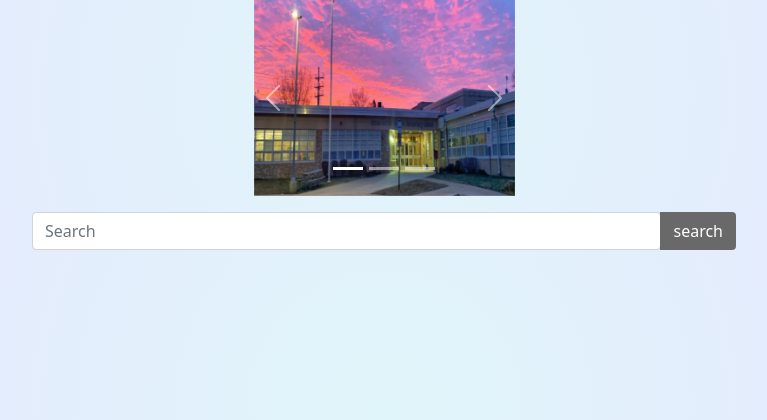
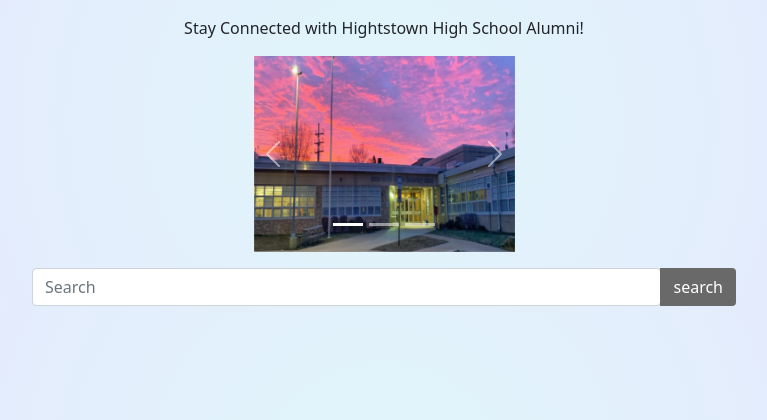
Before and after one commit to ritheshrajasekar/hhsalumniwebsite, a Flask app: page / in a window 1280 px wide. Shown: the part 62-482 px from the top of the page, without its empty margins (256-1023 px from the left). Run offline with Flask 2, Linux system fonts and the light colour scheme; data that the repository does not hold is empty; some libraries are stand-ins or nearby versions.

Commit message:
added message

```diff
--- a/templates/index.html
+++ b/templates/index.html
@@ -10,6 +10,9 @@ body%}
   });
 </script>
 <div class="container">
+  <div class="row justify-content-center mt-3 mb-3">
+    <div class="col-5 text-center">Stay Connected with Hightstown High School Alumni!</div>
+  </div>
   <div class="row justify-content-center">
     <div class="col-md-4 col-lg-3 col-7">
       <div
```
